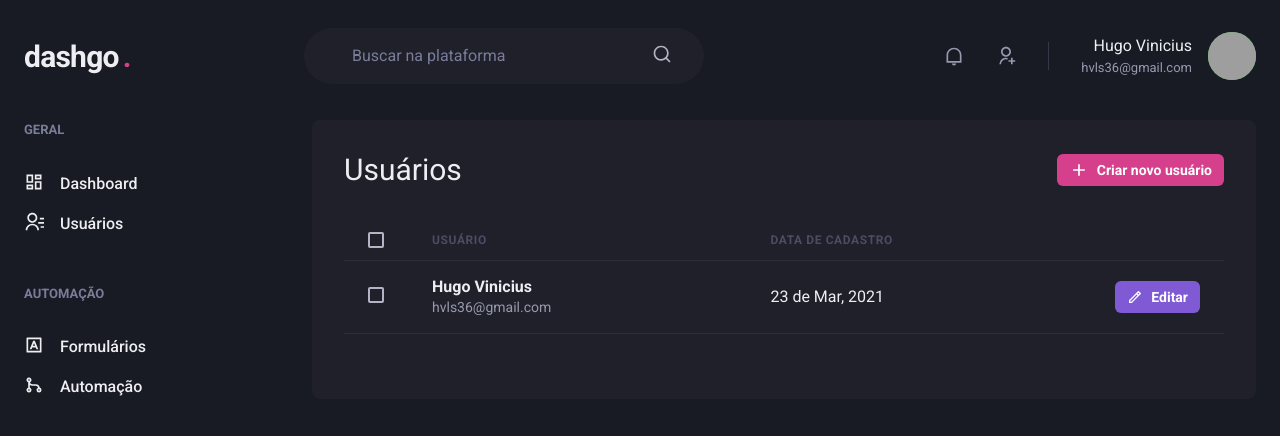
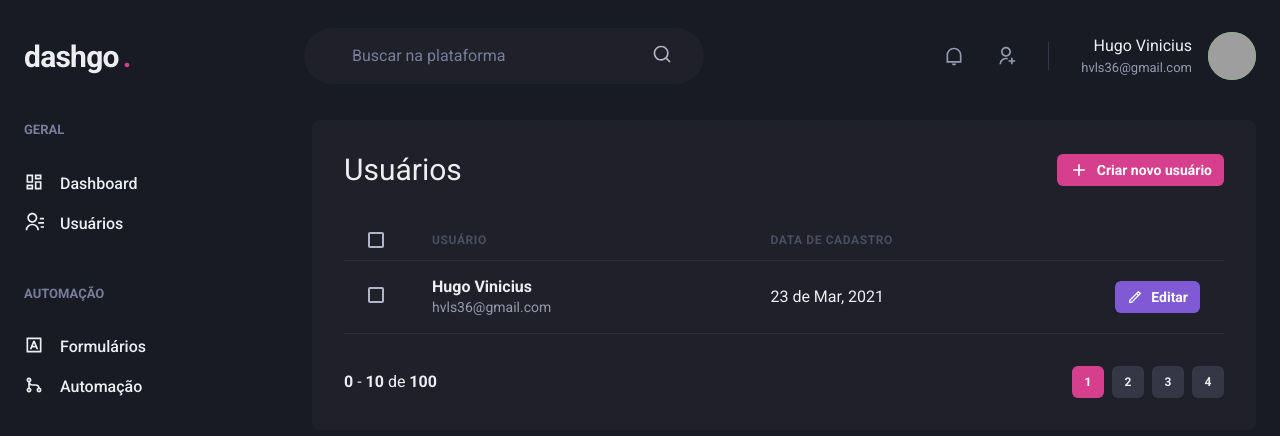
Before and after one commit to hugovinicius145/ignite-dashgo, a Next.js app: page /users in a window 1280 px wide. Shown: the top 436 px of the page. Built offline with nearby package versions, Linux system fonts and the light colour scheme; grey boxes are pictures that could not be loaded.

Commit message:
Component Pagination

```diff
--- /dev/null
+++ b/src/components/Pagination.tsx
@@ -0,0 +1,65 @@
+import { Stack, Button, Box } from '@chakra-ui/react';
+
+export function Pagination() {
+  return (
+    <Stack
+      direction="row"
+      mt="8"
+      justify="space-between"
+      align="center"
+      spacing="6"
+    >
+      <Box>
+        <strong>0</strong> - <strong>10</strong> de <strong>100</strong>
+      </Box>
+      <Stack direction="row">
+        <Button
+          size="sm"
+          fontSize="xs"
+          w="4"
+          colorScheme="pink"
+          disabled
+          _disabled={{
+            bg: 'pink.500',
+            cursor: 'default',
+          }}
+        >
+          1
+        </Button>
+        <Button
+          size="sm"
+          fontSize="xs"
+          w="4"
+          bg="gray.700"
+          _hover={{
+            bg: 'gray.500'
+          }}
+        >
+          2
+        </Button>
+        <Button
+          size="sm"
+          fontSize="xs"
+          w="4"
+          bg="gray.700"
+          _hover={{
+            bg: 'gray.500'
+          }}
+        >
+          3
+        </Button>
+        <Button
+          size="sm"
+          fontSize="xs"
+          w="4"
+          bg="gray.700"
+          _hover={{
+            bg: 'gray.500'
+          }}
+        >
+          4
+        </Button>
+      </Stack>
+    </Stack>
+  );
+}
--- a/src/pages/users/index.tsx
+++ b/src/pages/users/index.tsx
@@ -1,6 +1,7 @@
 import { Box, Flex, Heading, Button, Icon, Table, Thead, Tbody, Tr, Td, Th, Checkbox, Text } from '@chakra-ui/react';
 import { RiAddLine, RiPencilLine } from 'react-icons/ri';
 import { Header } from '../../components/Header';
+import { Pagination } from '../../components/Pagination';
 import { Sidebar } from '../../components/Sidebar';
 
 export default function UserList() {
@@ -61,6 +62,8 @@
                </Tr>
             </Tbody>
           </Table>
+
+          <Pagination />
         </Box>
       </Flex>
     </Box>
```
